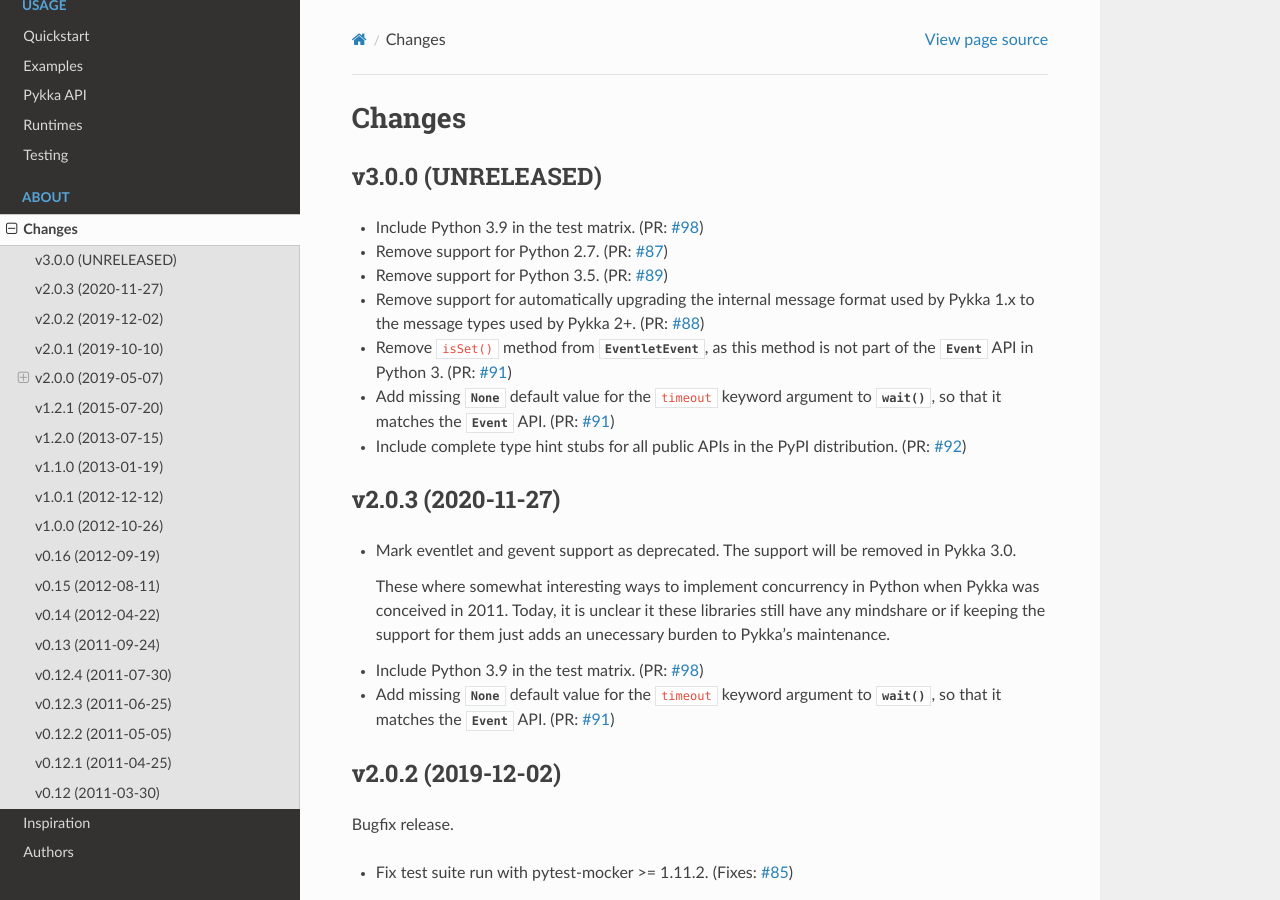
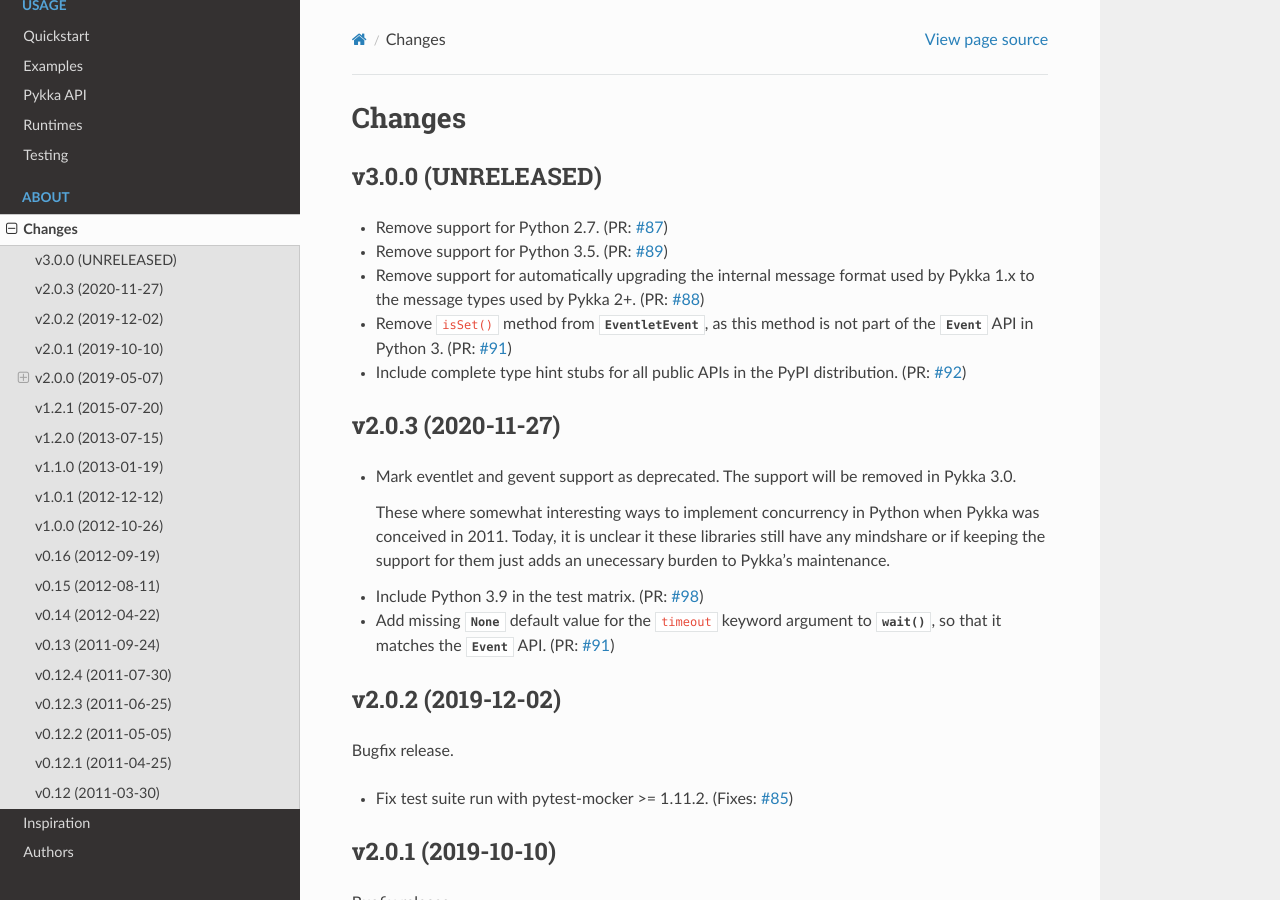
Before and after one commit to jodal/pykka, a Sphinx documentation site: the page built from docs/changes.rst, in a window 1280 px wide and 900 px high. Built offline with Sphinx 7.4.7 and the Read the Docs theme 2.0.0, drawn with Linux system fonts in a browser that asks for light colours.

Commit message:
Remove items from v3.0.0 changelog that shipped in v2.0.3

```diff
--- a/docs/changes.rst
+++ b/docs/changes.rst
@@ -4,8 +4,6 @@
 
 v3.0.0 (UNRELEASED)
 ===================
-
-- Include Python 3.9 in the test matrix. (PR: :issue:`98`)
 
 - Remove support for Python 2.7. (PR: :issue:`87`)
 
@@ -16,11 +14,6 @@
 
 - Remove ``isSet()`` method from :class:`~pykka.eventlet.EventletEvent`, as
   this method is not part of the :class:`~threading.Event` API in Python 3.
-  (PR: :issue:`91`)
-
-- Add missing :class:`None` default value for the ``timeout`` keyword argument to
-  :meth:`~pykka.eventlet.EventletEvent.wait`, so that it matches the
-  :class:`~threading.Event` API.
   (PR: :issue:`91`)
 
 - Include complete type hint stubs for all public APIs in the PyPI distribution.
```
